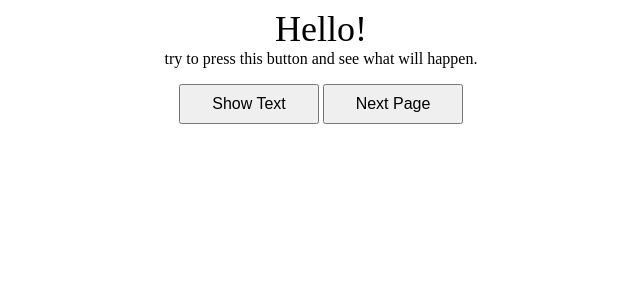
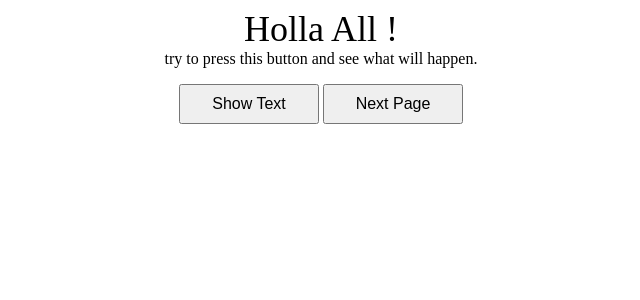
Before and after one commit to nansuri/flask-demo, a Flask app: page / in a window 1280 px wide. Shown: the top 300 px of the page, without its empty margins (319-959 px from the left). Run offline with Flask 2, Linux system fonts and the light colour scheme.

Commit message:
change the message

```diff
--- a/app/templates/page-one.html
+++ b/app/templates/page-one.html
@@ -1,6 +1,6 @@
 <html>
     <div>
-        <div class="hello-section">Hello!</div>
+        <div class="hello-section">Holla All !</div>
         <div class="text-section">try to press this button and see what will happen.</div>
     </div>
     <div class="button-section">
```
